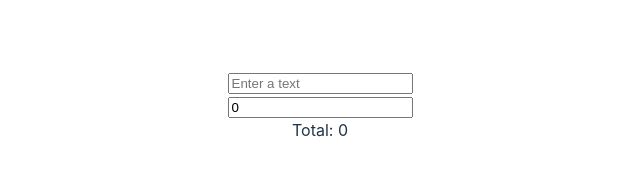
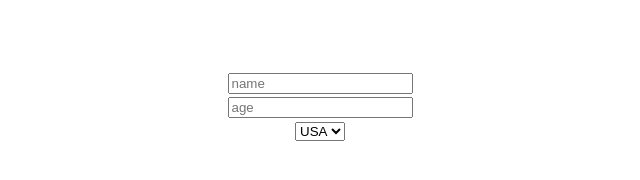
Before and after one commit to JoseManuelMunozManzano/aprender-react-100-ejercicios-practicos, a React (Vite) app in the folder 18-useMemo-reactMemo/: page / in a window 1280 px wide. Shown: the part 294-474 px from the top of the page, without its empty margins (320-960 px from the left). Built offline with nearby package versions, Linux system fonts and the light colour scheme.

Commit message:
18-useMemo - Objetos - Indicación del problema

```diff
--- a/18-useMemo-reactMemo/src/App.tsx
+++ b/18-useMemo-reactMemo/src/App.tsx
@@ -1,11 +1,13 @@
 import './App.css';
-import { /* Expensive, */ ExpensiveWithDependency } from './componentes/01-expensive-function';
+// import { Expensive, ExpensiveWithDependency } from './componentes/01-expensive-function';
+import { WithObject } from './componentes/02-with-objects-useEffect/WithObject';
 
 function App() {
   return (
     <>
       {/* <Expensive /> */}
-      <ExpensiveWithDependency />
+      {/* <ExpensiveWithDependency /> */}
+      <WithObject />
     </>
   );
 }
--- /dev/null
+++ b/18-useMemo-reactMemo/src/componentes/02-with-objects-useEffect/WithObject.tsx
@@ -0,0 +1,43 @@
+import { useEffect, useState } from 'react';
+
+export const WithObject = () => {
+  const [name, setName] = useState<string>('');
+  const [age, setAge] = useState<number | null>(null);
+  const [country, setCountry] = useState<string>('');
+
+  // PROBLEMA:
+  // Este calculo no es pesado, por lo que en principio no haría falta useMemo y todo está bien.
+  // Además userType depende de dos estados, por lo que se va a actualizar muy a menudo.
+  //
+  // El problema es que userType es un objeto, y aquí enlazamos con el proyecto 16-useEffect-problemas-tipicos
+  // cuando hablábamos sobre la diferencia entre primitivos y no primitivos.
+  // Cuando se renderiza el componente, este objeto no será el mismo que en la renderización anterior.
+  //
+  // Esto significa que, incluso aunque cambie name, y userType NO TIENE NADA QUE VER CON NAME, se va a volver
+  // a renderizar porque la dirección de memoria de userType entre renderizados cambia porque userType se vuelve
+  // a asignar!!
+  const userType = {
+    underAge: age! < 18 ? true : false,
+    citizen: country === 'USA' ? true : false,
+  };
+
+  useEffect(() => {
+    console.count('userType ha cambiado!');
+  }, [userType]);
+
+  console.log('Componente renderizado!');
+
+  return (
+    <div>
+      <input type="text" onChange={(e) => setName(e.target.value)} placeholder="name" />
+      <br />
+      <input onChange={(e) => setAge(+e.target.value)} placeholder="age" type="number" />
+      <br />
+      <select onChange={(e) => setCountry(e.target.value)}>
+        <option value="USA">USA</option>
+        <option value="USA">COL</option>
+        <option value="USA">ESP</option>
+      </select>
+    </div>
+  );
+};
```
